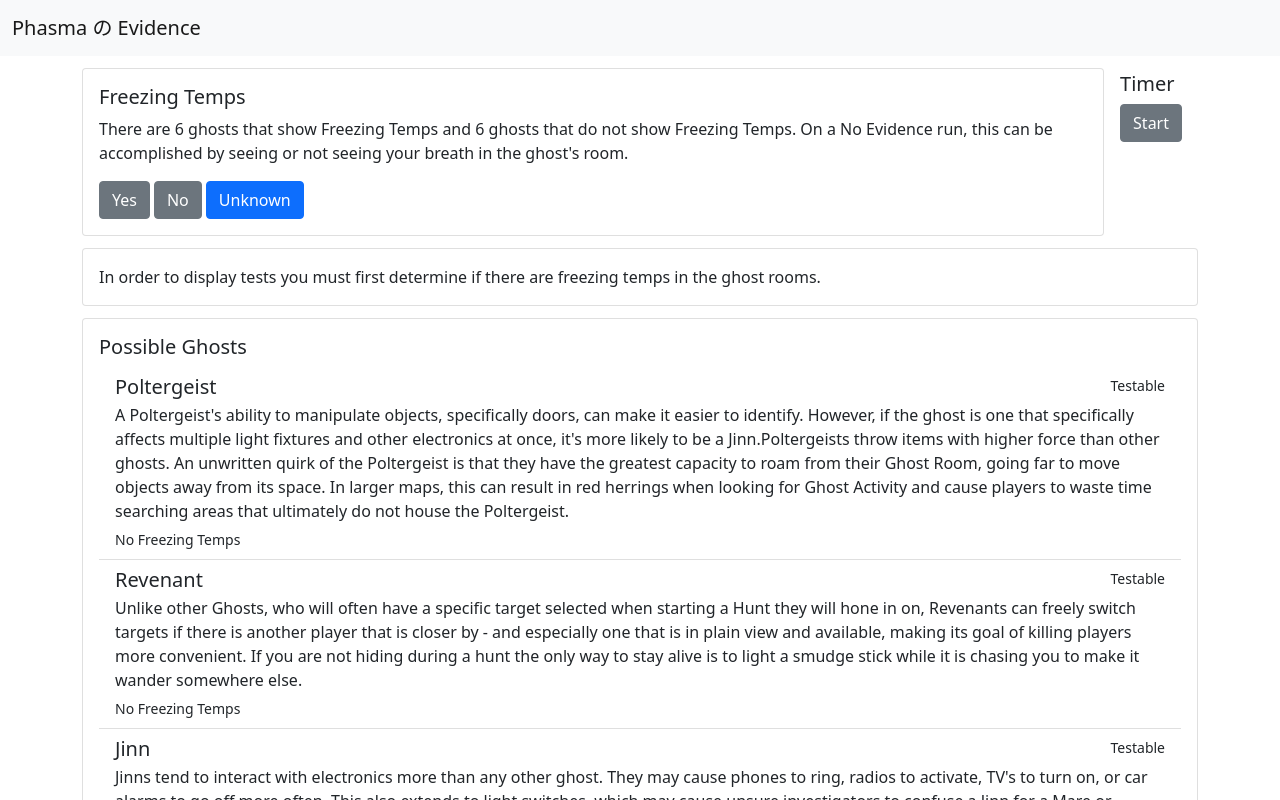
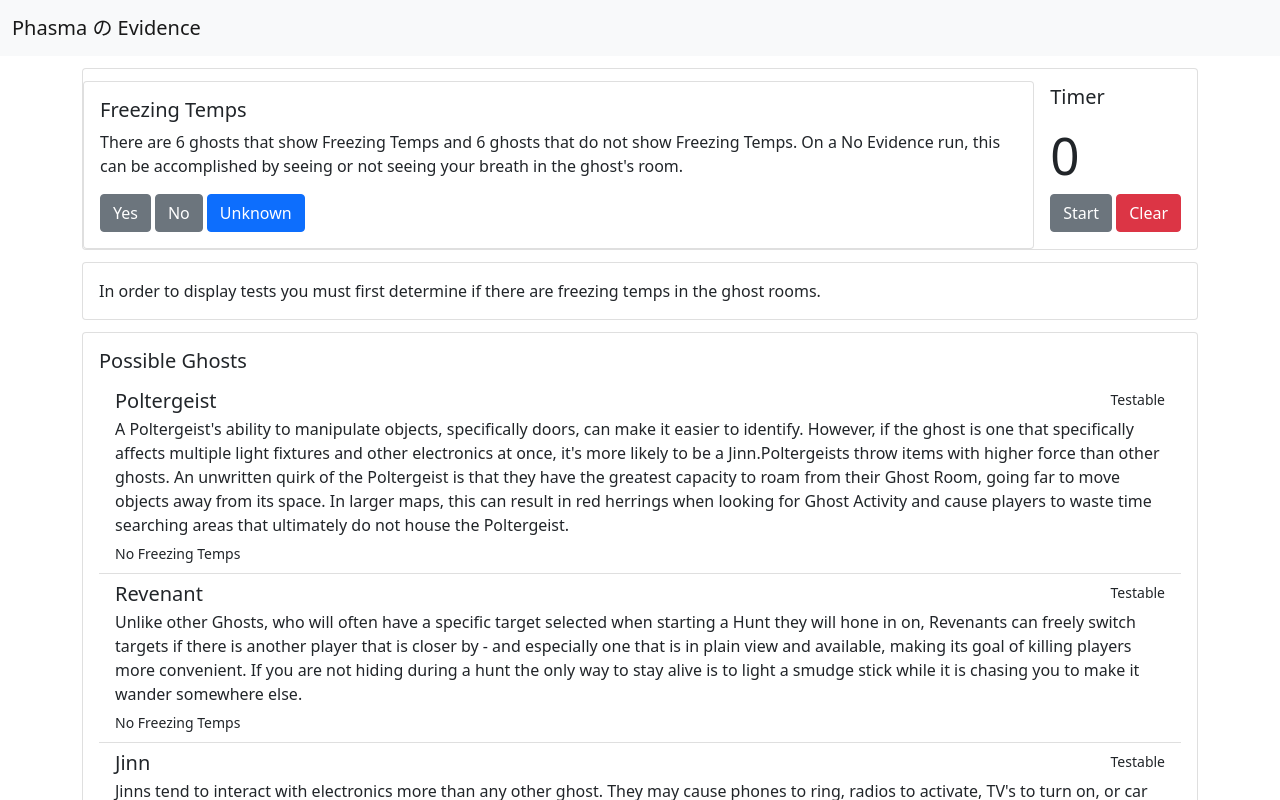
Before and after one commit to nick-freitas/phasma-no-evidence, an Angular app: page / in a window 1280 px wide. Shown: the top 800 px of the page. Built offline with nearby package versions, Linux system fonts and the light colour scheme.

Commit message:
Updated Timer Logic

```diff
--- a/src/app/app.component.html
+++ b/src/app/app.component.html
@@ -1,63 +1,82 @@
 <app-nav-bar></app-nav-bar>
 <div class="container">
-    <div class="card stopwatch" class="StopWatchDiv d-flex flex-row-reverse">
-        <style>
-            #counter {
-                font-size: 50px;
-            }
-        </style>
+  <div class="card d-flex flex-row-reverse">
     <div class="card-body">
       <h5 class="card-title">Timer</h5>
-            <div id=counter>{{counter}}</div>
-            <button class="btn" (click)="stopwatch()" [ngClass]="{
-                'btn-primary': this.timerOn !== true,
-                'btn-secondary': this.timerOn === true
-              }">
-                {{timerOn ? 'Start' : 'Stop'}}
+      <section class="stopwatch-label">
+        <div id="counterSize">{{ counter }}</div>
+      </section>
+      <section class="timer-btn-container d-flex flex-row">
+        <button
+          class="btn timer-btn d-flex justify-content-start"
+          [ngClass]="{
+            'btn-primary': this.running,
+            'btn-secondary': !this.running
+          }"
+          (click)="startTimer()"
+        >
+          {{ startText }}
         </button>
-            <!--  -->
-
+        <button
+          class="btn timer-btn btn-danger d-flex justify-content-end"
+          (click)="clearTimer()"
+        >
+          Clear
+        </button>
+      </section>
     </div>
     <div class="card freezing-temps">
       <div class="card-body">
         <h5 class="card-title">Freezing Temps</h5>
         <p class="card-text">
           There are 6 ghosts that show Freezing Temps and 6 ghosts that do not
-                    show Freezing Temps. On a No Evidence run, this can be accomplished
-                    by seeing or not seeing your breath in the ghost's room.
+          show Freezing Temps. On a No Evidence run, this can be accomplished by
+          seeing or not seeing your breath in the ghost's room.
         </p>
-                <button class="btn" [ngClass]="{
+        <button
+          class="btn"
+          [ngClass]="{
             'btn-primary': this.freezingTemps === true,
             'btn-secondary': this.freezingTemps !== true
-            }" (click)="this.confirmFreezingTemp(true)">
+          }"
+          (click)="this.confirmFreezingTemp(true)"
+        >
           Yes
         </button>
 
-                <button class="btn" [ngClass]="{
+        <button
+          class="btn"
+          [ngClass]="{
             'btn-primary': this.freezingTemps === false,
             'btn-secondary': this.freezingTemps !== false
-            }" (click)="this.confirmFreezingTemp(false)">
+          }"
+          (click)="this.confirmFreezingTemp(false)"
+        >
           No
         </button>
 
-                <button class="btn" [ngClass]="{
+        <button
+          class="btn"
+          [ngClass]="{
             'btn-primary': this.freezingTemps === undefined,
             'btn-secondary': this.freezingTemps !== undefined
-            }" (click)="this.confirmFreezingTemp()">
+          }"
+          (click)="this.confirmFreezingTemp()"
+        >
           Unknown
         </button>
-                <span class="reset-warning" *ngIf="this.freezingTemps !== undefined">Warning: Changing the selection
-                    here
-                    will reset the Test selections
-                    below</span>
+        <span class="reset-warning" *ngIf="this.freezingTemps !== undefined"
+          >Warning: Changing the selection here will reset the Test selections
+          below</span
+        >
       </div>
     </div>
   </div>
 
   <div class="card" *ngIf="this.freezingTemps === undefined; else testBlock">
     <div class="card-body">
-            In order to display tests you must first determine if there are
-            freezing temps in the ghost rooms.
+      In order to display tests you must first determine if there are freezing
+      temps in the ghost rooms.
     </div>
   </div>
 
@@ -68,24 +87,36 @@
         <p class="card-text">
           {{ test.description }}
         </p>
-                <button class="btn" [ngClass]="{
+        <button
+          class="btn"
+          [ngClass]="{
             'btn-primary': test.passed === true,
             'btn-secondary': test.passed !== true
-              }" (click)="this.confirmPass(test.name, true)">
+          }"
+          (click)="this.confirmPass(test.name, true)"
+        >
           Pass
         </button>
 
-                <button class="btn" [ngClass]="{
+        <button
+          class="btn"
+          [ngClass]="{
             'btn-primary': test.passed === false,
             'btn-secondary': test.passed !== false
-              }" (click)="this.confirmPass(test.name, false)">
+          }"
+          (click)="this.confirmPass(test.name, false)"
+        >
           Fail
         </button>
 
-                <button class="btn" [ngClass]="{
+        <button
+          class="btn"
+          [ngClass]="{
             'btn-primary': test.passed === undefined,
             'btn-secondary': test.passed !== undefined
-              }" (click)="this.confirmPass(test.name)">
+          }"
+          (click)="this.confirmPass(test.name)"
+        >
           Untested
         </button>
       </div>
@@ -113,7 +144,11 @@
     </div>
   </div>
 
-    <div class="alert alert-danger d-flex flex-column" role="alert" *ngIf="duplicateTestResults">
+  <div
+    class="alert alert-danger d-flex flex-column"
+    role="alert"
+    *ngIf="duplicateTestResults"
+  >
     <span>You have more then 1 passed test, that is not possible!</span>
     <button class="btn btn-danger" (click)="this.resetEverything()">
       Click here to reset everything and try again.
--- a/src/app/app.component.ts
+++ b/src/app/app.component.ts
@@ -1,4 +1,4 @@
-import { Component } from '@angular/core';
+import { Component, OnDestroy } from '@angular/core';
 import { timer } from 'rxjs';
 import { __spread } from 'tslib';
 import { GHOSTS } from './ghosts.data';
@@ -24,6 +24,10 @@
         font-style: italic;
         color: red;
       }
+
+      #counterSize {
+        font-size: 3.2rem;
+      }
     `,
   ],
 })
@@ -32,15 +36,18 @@
   ghosts: any[];
   tests: any[];
   duplicateTestResults: boolean;
-  timerOn?: boolean;
+  // timerOn?: boolean;
+  // counter: any;
   counter: any;
-
+  timerRef: any;
+  running: boolean = false;
+  startText = 'Start';
 
   constructor() {
     this.ghosts = [...GHOSTS];
     this.tests = [...TESTS];
     this.duplicateTestResults = false;
-    this.stopwatch();
+    this.counter = 0;
   }
 
   confirmFreezingTemp(confirm?: boolean): void {
@@ -134,17 +141,29 @@
 
   //Stopwatch
 
-  stopwatch(): void {
-    // creates a second timer
-    let seconds$ = timer(0, 1000);
-    if (this.timerOn === true) {
-      seconds$.subscribe(x => { this.counter = x });
+  startTimer() {
+    this.running = !this.running;
+    if (this.running) {
+      this.startText = 'Stop';
+      const startTime = Date.now() - (this.counter || 0);
+      clearInterval(this.timerRef);
+      this.timerRef = setInterval(() => {
+        this.counter = Math.floor((Date.now() - startTime) / 1000);
+      });
     } else {
-      //PAUSE
+      this.startText = 'Start';
+      clearInterval(this.timerRef);
     }
-    this.timerOn = !this.timerOn;
-
   }
 
+  clearTimer() {
+    this.running = false;
+    this.startText = 'Start';
+    this.counter = 0;
+    clearInterval(this.timerRef);
+  }
 
+  ngOnDestroy() {
+    clearInterval(this.timerRef);
+  }
 }
```
Lines whose indentation alone changed are shown as unchanged.
